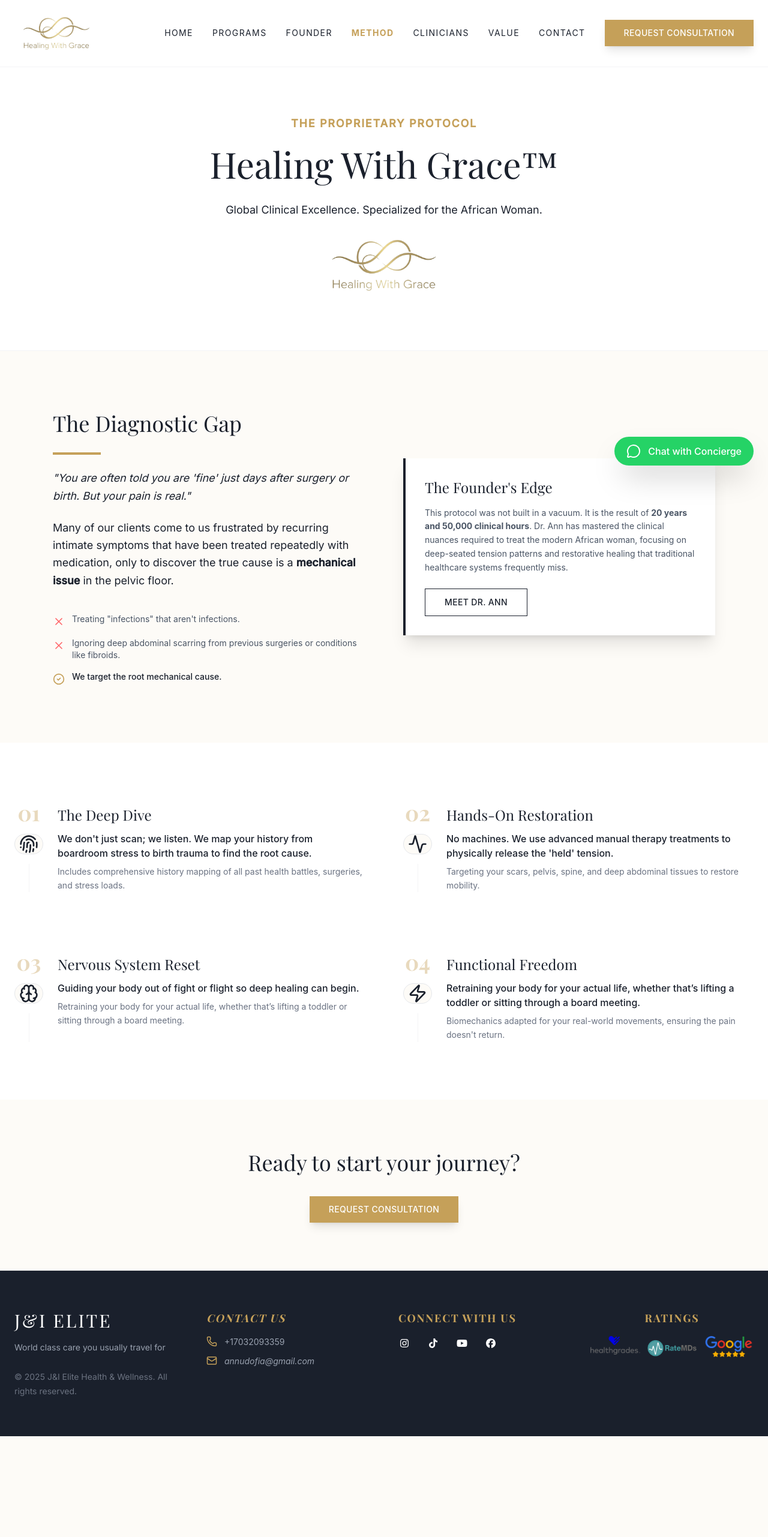
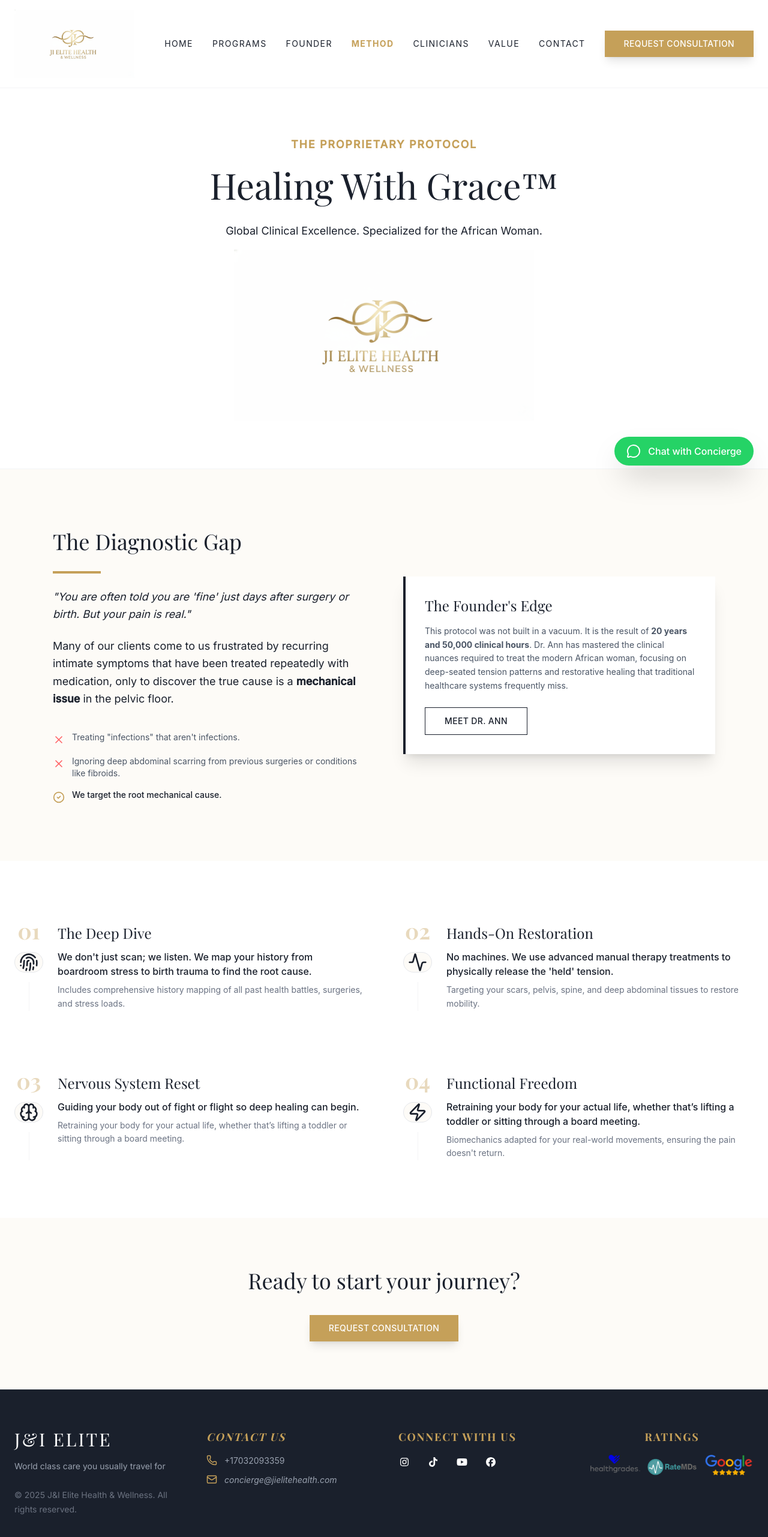
Before and after one commit to JrOyarekhua/J-I-elite-health-website, a Next.js app: page /method in a window 1280 px wide. Shown: the top 2562 px of the page at 60% size. Before the commit the page ends 2394 px from the top, so only its background shows below. Built offline with nearby package versions, Linux system fonts and the light colour scheme.

Commit message:
new logo and links added

```diff
--- a/app/brochure/page.tsx
+++ b/app/brochure/page.tsx
@@ -26,13 +26,13 @@ const Brochure = () => {
           <div className="absolute inset-0 bg-gradient-to-t from-[#1A202C]/90 via-transparent to-transparent"></div>
         </div>
         <div className="relative z-10 w-32 mb-8">
-          <Image
-            src="/images/transparent_logo.png"
+          {/* <Image
+            src="/images/white_new.png"
             alt="J&I Logo"
             width={128}
             height={64}
             className="opacity-90"
-          />
+          /> */}
         </div>
         <div className="relative z-10 text-center mt-auto mb-24">
           <Typography
@@ -204,7 +204,7 @@ const Brochure = () => {
               <div className="pt-6">
                 <p className="font-bold">With Grace and Excellence,</p>
                 <p className="text-accent text-xl mt-2 italic">
-                  Dr. Ann Nwabuebo, PT, DPT, WCS
+                  Dr. Ann Udofia Nwabuebo, PT, DPT, WCS
                 </p>
                 <p className="text-sm text-gray-400">
                   Founder, J&I Elite Women’s Health
@@ -216,7 +216,7 @@ const Brochure = () => {
                 With Grace and Excellence,
               </Typography>
               <strong className="block text-[#1A202C] text-lg mt-4">
-                Dr. Ann Nwabuebo, DPT, WCS
+                Dr. Ann Udofia Nwabuebo, DPT, WCS
               </strong>
               <span className="text-[#C5A059] text-xs uppercase tracking-widest font-bold">
                 Founder, J&I Elite Women’s Health
--- a/app/founder/page.tsx
+++ b/app/founder/page.tsx
@@ -81,7 +81,7 @@ const Page = () => {
               <div className="pt-6">
                 <p className="font-bold">With Grace and Excellence,</p>
                 <p className="text-accent text-xl mt-2 italic">
-                  Dr. Ann Nwabuebo, PT, DPT, WCS
+                  Dr. Ann Udofia Nwabuebo, PT, DPT, WCS
                 </p>
                 <p className="text-sm text-gray-400">
                   Founder, J&I Elite Women’s Health
@@ -116,7 +116,7 @@ const Page = () => {
               <Typography variant="h4" color="text-[#C5A059]">
                 The Visionary Behind the Standard
               </Typography>
-              <Typography variant="h2">Dr. Ann Nwabuebo</Typography>
+              <Typography variant="h2">Dr. Ann Udofia Nwabuebo</Typography>
 
               <div className="space-y-4 text-gray-700 leading-relaxed text-sm md:text-base">
                 <p>
--- a/app/method/page.tsx
+++ b/app/method/page.tsx
@@ -17,7 +17,7 @@ const Page = () => {
         <Typography variant="body" className="text-xl mb-4">
           Global Clinical Excellence. Specialized for the African Woman.
         </Typography>
-        <Image alt="logo" src={'/images/transparent_logo.png'} width={220} height={75}/>
+        <Image alt="logo" src={'/images/white_new.png'} width={500} height={80}/>
       </div>
     </Section>
 
--- a/src/components/layout/Footer.tsx
+++ b/src/components/layout/Footer.tsx
@@ -20,7 +20,7 @@ import {
 // 1. Content Schema (Easy to edit later)
 const FOOTER_DATA = {
   number: "+17032093359",
-  email: "annudofia@gmail.com",
+  email: "concierge@jielitehealth.com",
   copy: `© ${new Date().getFullYear()} J&I Elite Health & Wellness. All rights reserved.`,
 } as const;
 
@@ -80,7 +80,7 @@ const Footer = () => {
           <div className="flex gap-5 h-8">
             <a
               className="w-[28px] h-full"
-              href="https://www.instagram.com/annnwabuebo_dpt/"
+              href="https://www.instagram.com/jielitehealth?igsh=MThxYzk3bXp1Zm41aQ%3D%3D&utm_source=q"
               target="_blank"
               rel="noopener noreferrer"
             >
@@ -96,7 +96,7 @@ const Footer = () => {
             </a>
             <a
               className="w-7 h-8"
-              href="https://www.youtube.com/channel/UC5S8IUCCKcFsbrd8Bz1kXBQ"
+              href="http://www.youtube.com/@JIEliteHealth"
               target="_blank"
               rel="noopener noreferrer"
             >
--- a/src/components/layout/Navbar.tsx
+++ b/src/components/layout/Navbar.tsx
@@ -77,7 +77,7 @@ const Navbar = () => {
           {/* <Typography variant="h3" className="tracking-widest" >
             J&I <span className="text-accent">ELITE</span>
           </Typography> */}
-          <Image alt="logo" src={'/images/transparent_logo.png'} width={140} height={75}/>
+          <Image alt="logo" src={'/images/white_new.png'} width={200} height={100}/>
 
         </Link>
 
```
Also changed, not shown: public/images/white_new.png (added).
